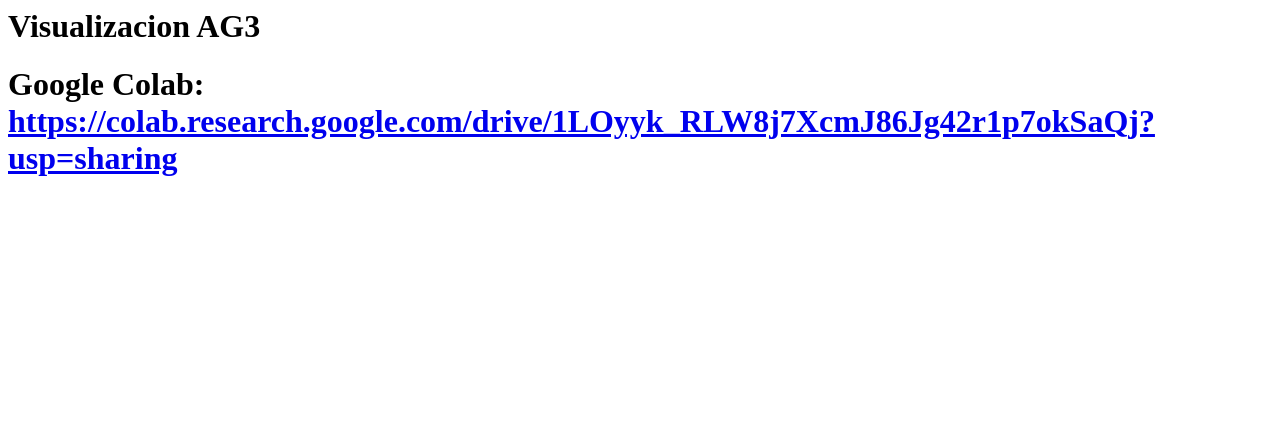
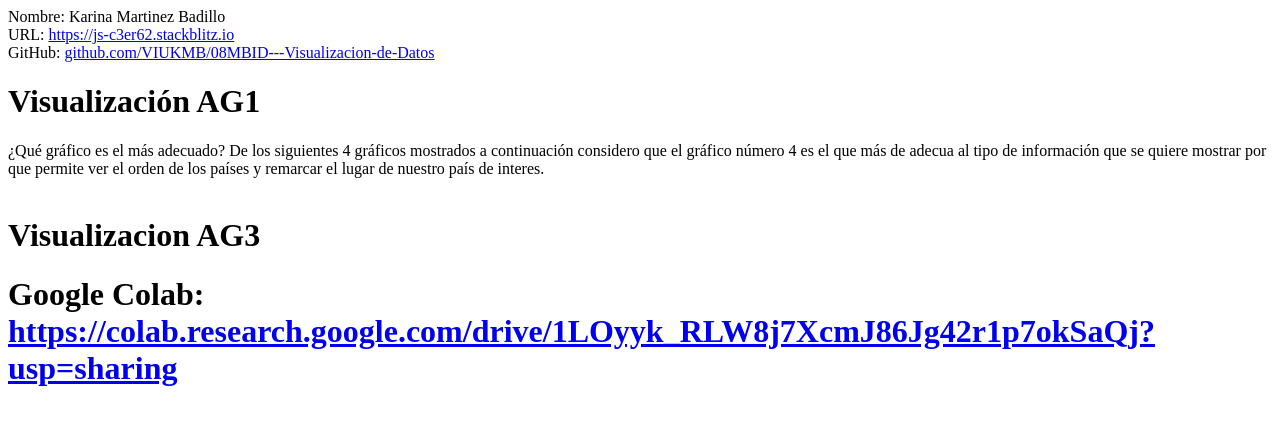
Before and after one commit to VIUKMB/js-3nrmin, a website: page index.html in a window 1280 px wide. Drawn offline with Linux system fonts and the light colour scheme.

Commit message:
Update index.html

```diff
--- a/index.html
+++ b/index.html
@@ -1,3 +1,31 @@
+<span class="negrita">Nombre:</span> Karina Martinez Badillo
+
+  <br />
+
+  <span class="negrita">URL:</span>
+
+    <a href="https://js-c3er62.stackblitz.io" target="_blank">
+
+      https://js-c3er62.stackblitz.io
+
+    </a>
+
+  <br />
+
+  <span class="negrita">GitHub:</span>
+
+  <a href="github.com/VIUKMB/08MBID---Visualizacion-de-Datos" target="_blank">
+
+    github.com/VIUKMB/08MBID---Visualizacion-de-Datos
+
+  </a>
+  <br />
+ <h1> Visualización AG1 </h1>
+
+ <span class="negrita">¿Qué gráfico es el más adecuado? </span> De los siguientes 4 gráficos mostrados a continuación considero que el gráfico número 4 es el que más de adecua al tipo de información que se quiere mostrar por que permite ver el orden de los países y remarcar el lugar de nuestro país de interes.
+
+ <br />
+ <br />
 <div id="app"></div>
 <h1> Visualizacion AG3 <h1>
 Google Colab: <a href="https://colab.research.google.com/drive/1LOyyk_RLW8j7XcmJ86Jg42r1p7okSaQj?usp=sharing"
```
